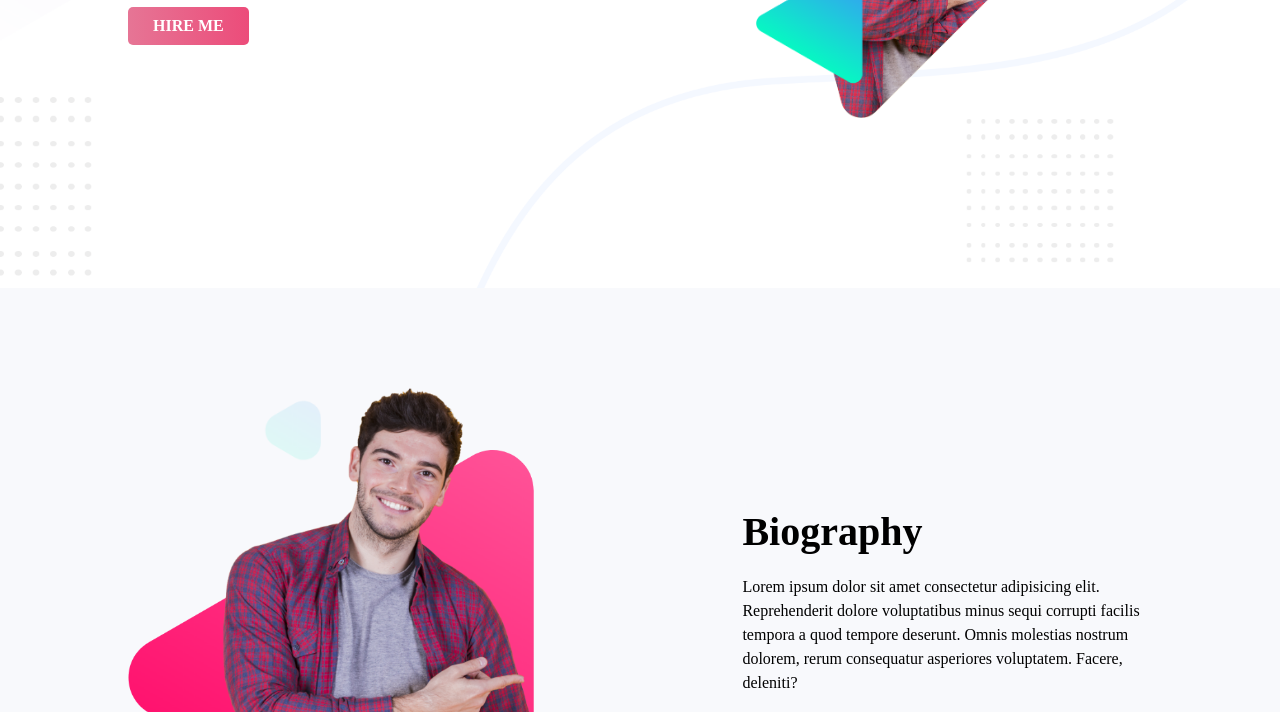
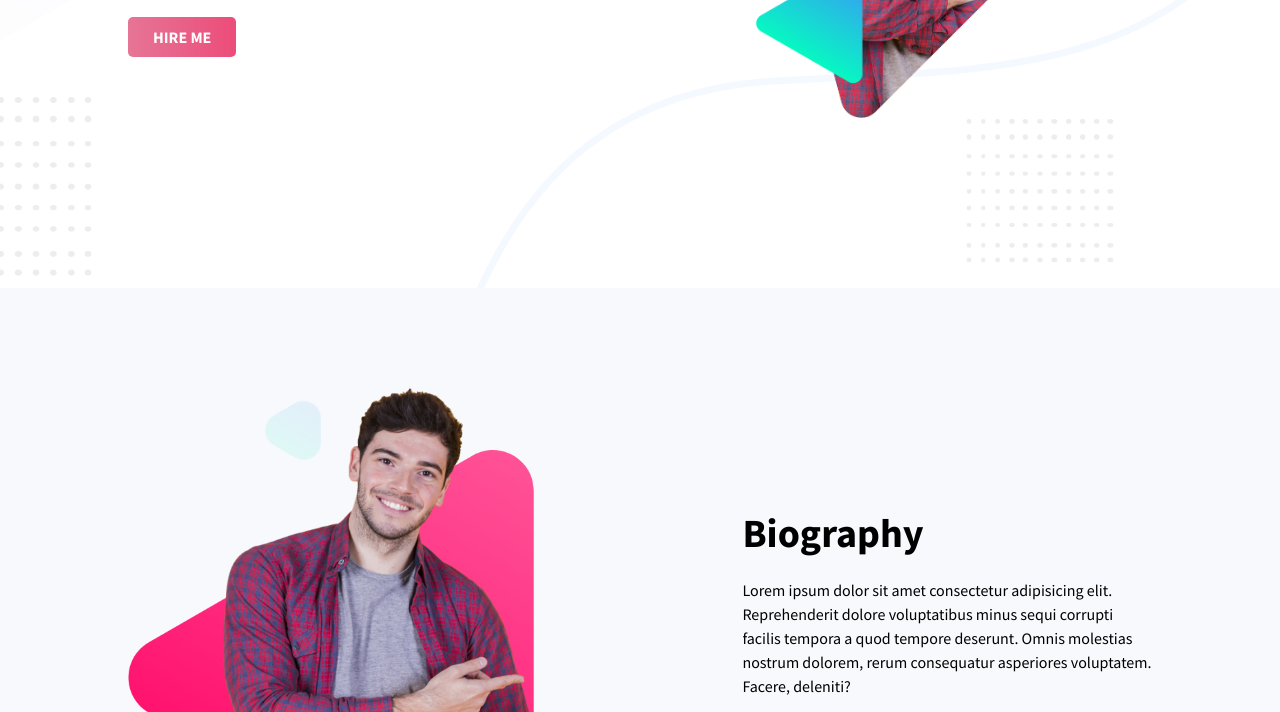
Before and after one commit to Pogramer-Emon/personal-website-learn, a plain HTML site: page index.html in a window 1280 px wide. Shown: the part 364-1076 px from the top of the page. Drawn offline with Linux system fonts and the light colour scheme.

Commit message:
font's added

```diff
--- a/style.css
+++ b/style.css
@@ -1,6 +1,10 @@
+@import url('https://fonts.googleapis.com/css2?family=Source+Sans+Pro:ital,wght@0,200;0,300;0,400;0,600;0,700;0,900;1,200;1,300;1,400;1,600;1,700;1,900&display=swap');
 *{
     margin:0px;
     padding:0px;
+}
+body{
+    font-family: 'Source Sans Pro', sans-serif;
 }
 a{
     text-decoration: none;
```
